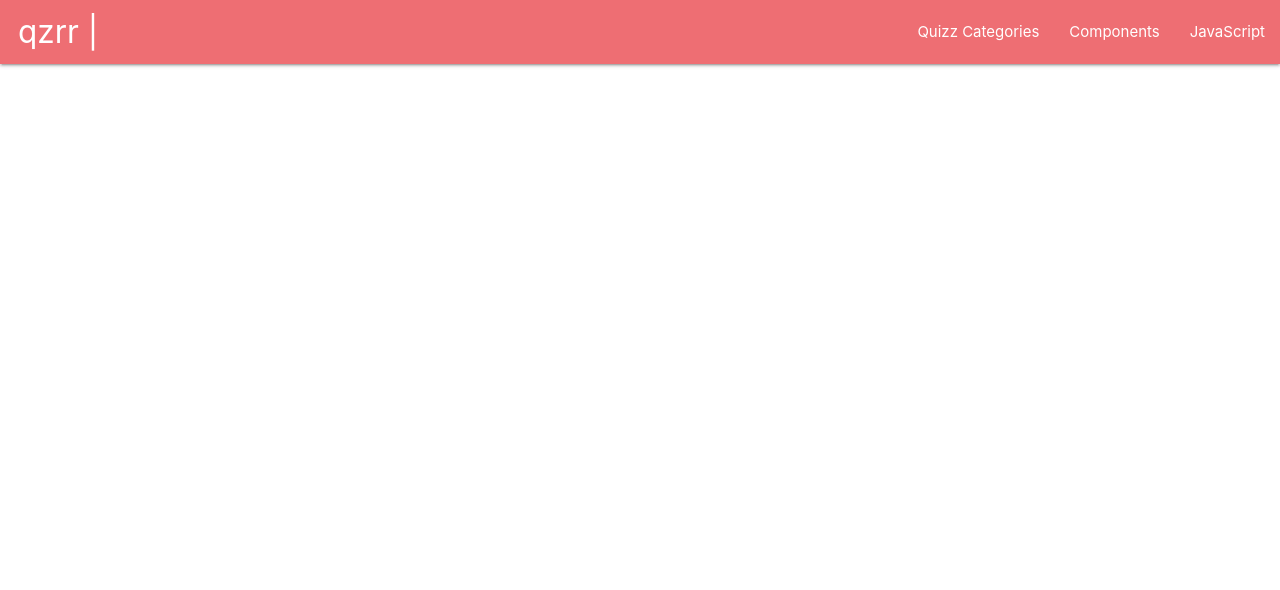
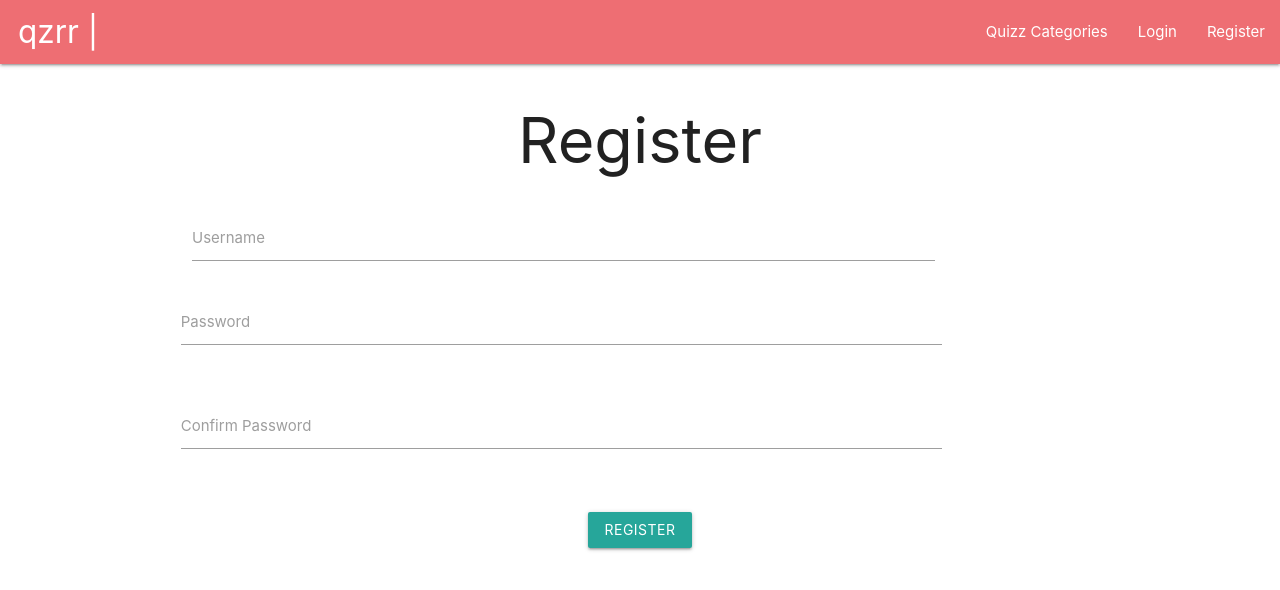
Before and after one commit to ivan40kalpazan40/react-quizzer, a React (Create React App) app: page /auth/register in a window 1280 px wide. Shown: the top 590 px of the page. Built offline with nearby package versions, Linux system fonts and the light colour scheme.

Commit message:
login and register with auth context state and reducer

```diff
--- a/package.json
+++ b/package.json
@@ -35,5 +35,6 @@
       "last 1 firefox version",
       "last 1 safari version"
     ]
-  }
+  },
+  "proxy": "http://localhost:3030/"
 }
--- a/src/App.js
+++ b/src/App.js
@@ -6,6 +6,8 @@ import Navbar from './components/Navbar';
 import Category from './components/Category';
 import Quizz from './components/Quizz';
 import Results from './components/Results';
+import Login from './components/Login';
+import Register from './components/Register';
 // import Footer from './components/Footer';
 function App() {
   return (
@@ -17,6 +19,8 @@ function App() {
         <Route path='/categories/:id/:name' element={<Category />} />
         <Route path='/quizz/:id/:difficulty' element={<Quizz />} />
         <Route path='/results' element={<Results />} />
+        <Route path='/auth/login' element={<Login />} />
+        <Route path='/auth/register' element={<Register />} />
       </Routes>
       {/* <Footer /> */}
     </main>
--- /dev/null
+++ b/src/components/Login/Login.js
@@ -0,0 +1,49 @@
+import { useContext } from 'react';
+import AuthContext from '../../context/authContext/authContext';
+
+const Login = () => {
+  const { login } = useContext(AuthContext);
+
+  const handleFormSubmit = async (e) => {
+    e.preventDefault();
+    const data = new FormData(e.target);
+    const username = data.get('username');
+    const password = data.get('password');
+    login({ username, password });
+    e.target.reset();
+  };
+  return (
+    <div className='center container'>
+      <h1>Login</h1>
+
+      <form className='col s12' method='POST' onSubmit={handleFormSubmit}>
+        <div className='row'>
+          <div className='input-field col s10'>
+            <input
+              id='username'
+              name='username'
+              type='text'
+              className='validate'
+            />
+            <label htmlFor='username'>Username</label>
+          </div>
+
+          <div className='row'>
+            <div className='input-field col s10'>
+              <input
+                id='password'
+                name='password'
+                type='password'
+                className='validate'
+              />
+              <label htmlFor='password'>Password</label>
+            </div>
+          </div>
+        </div>
+        <button className='waves-effect waves-light btn'>Login</button>
+      </form>
+    </div>
+  );
+};
+
+export default Login;
--- /dev/null
+++ b/src/components/Login/index.js
@@ -0,0 +1 @@
+export { default } from './Login';
--- a/src/components/Navbar/Navbar.js
+++ b/src/components/Navbar/Navbar.js
@@ -11,10 +11,10 @@ const Navbar = () => {
             <Link to='/categories'>Quizz Categories</Link>
           </li>
           <li>
-            <a href='#'>Components</a>
+            <Link to='/auth/login'>Login</Link>
           </li>
           <li>
-            <a href='collapsible.html'>JavaScript</a>
+            <Link to='/auth/register'>Register</Link>
           </li>
         </ul>
       </div>
--- /dev/null
+++ b/src/components/Register/Register.js
@@ -0,0 +1,61 @@
+import { useContext } from 'react';
+import AuthContext from '../../context/authContext/authContext';
+
+const Register = () => {
+  const { register } = useContext(AuthContext);
+
+  const handleFormSubmit = async (e) => {
+    e.preventDefault();
+    const data = new FormData(e.target);
+    const username = data.get('username');
+    const password = data.get('password');
+    const confirmPassword = data.get('confirmPassword');
+    register({ username, password, confirmPassword });
+    e.target.reset();
+  };
+
+  return (
+    <div className='center container'>
+      <h1>Register</h1>
+      <form className='col s12' method='POST' onSubmit={handleFormSubmit}>
+        <div className='row'>
+          <div className='input-field col s10'>
+            <input
+              id='username'
+              type='text'
+              name='username'
+              className='validate'
+            />
+            <label htmlFor='username'>Username</label>
+          </div>
+
+          <div className='row'>
+            <div className='input-field col s10'>
+              <input
+                id='password'
+                name='password'
+                type='password'
+                className='validate'
+              />
+              <label htmlFor='password'>Password</label>
+            </div>
+          </div>
+          <div className='row'>
+            <div className='input-field col s10'>
+              <input
+                id='confirmPassword'
+                name='confirmPassword'
+                type='password'
+                className='validate'
+              />
+              <label htmlFor='confirmPassword'>Confirm Password</label>
+            </div>
+          </div>
+        </div>
+        <button className='waves-effect waves-light btn'>Register</button>
+      </form>
+    </div>
+  );
+};
+
+export default Register;
--- /dev/null
+++ b/src/components/Register/index.js
@@ -0,0 +1 @@
+export { default } from './Register';
--- /dev/null
+++ b/src/context/authContext/authContext.js
@@ -0,0 +1,3 @@
+import { createContext } from 'react';
+const AuthContext = createContext();
+export default AuthContext;
--- /dev/null
+++ b/src/context/authContext/authReducer.js
@@ -0,0 +1,35 @@
+export default (state, action) => {
+  switch (action.type) {
+    case 'LOAD_USER':
+      return {
+        ...state,
+        loading: false,
+        isAuthenticated: true,
+        user: action.payload,
+      };
+    case 'USER_LOGIN':
+    case 'USER_REGISTER':
+      localStorage.setItem(`token`, action.payload);
+      return {
+        ...state,
+        loading: false,
+        token: action.payload,
+        isAuthenticated: true,
+      };
+    case 'LOGIN_ERROR':
+    case 'REGISTER_ERROR':
+      localStorage.removeItem('token');
+      return {
+        ...state,
+        loading: false,
+        isAuthenticated: false,
+        token: null,
+        user: null,
+        error: action.payload,
+      };
+    case 'CLEAR_ERRORS':
+      return { ...state, error: null };
+    default:
+      return state;
+  }
+};
--- /dev/null
+++ b/src/context/authContext/authState.js
@@ -0,0 +1,91 @@
+import { useReducer } from 'react';
+import authReducer from './authReducer';
+import AuthContext from './authContext';
+
+const AuthStateProvider = (props) => {
+  const initialState = {
+    isAuthenticated: false,
+    loading: true,
+    token: localStorage.getItem('token'),
+    user: null,
+    error: null,
+  };
+
+  const [state, dispatch] = useReducer(authReducer, initialState);
+
+  // loadUser
+  const loadUser = async () => {
+    let headers = { 'Content-Type': 'application/json' };
+    if (localStorage.token) {
+      headers['x-auth-token'] = localStorage.token;
+    } else {
+      headers['x-auth-token'] = null;
+    }
+    try {
+      const res = await fetch('/auth', { headers });
+      const user = await res.json();
+      dispatch({ type: 'LOAD_USER', payload: user });
+    } catch (err) {
+      console.log(err.message);
+      dispatch({ type: 'AUTH_ERROR' });
+    }
+  };
+
+  // Log user
+  const login = async (formData) => {
+    try {
+      const res = await fetch('/auth/login', {
+        method: 'POST',
+        headers: { 'Content-Type': 'application/json' },
+        body: JSON.stringify(formData),
+      });
+      const resolved = await res.json();
+      if (!res.ok) throw new Error(resolved);
+      const token = await resolved;
+      dispatch({ type: 'USER_LOGIN', payload: token });
+      loadUser();
+    } catch (err) {
+      console.log(`Login error from state `, err.message);
+      dispatch({ type: 'LOGIN_ERROR', payload: err.message });
+    }
+  };
+
+  // register user
+  const register = async (formData) => {
+    try {
+      const res = await fetch(`/auth/register`, {
+        method: 'POST',
+        body: JSON.stringify(formData),
+        headers: { 'Content-Type': 'application/json' },
+      });
+      const response = await res.json();
+      if (!res.ok) throw new Error(response);
+      console.log(`success response from register`, response);
+      dispatch({ type: 'USER_REGISTER', payload: response });
+    } catch (err) {
+      console.log(`Register error from state: `, err.message);
+      dispatch({ type: 'REGISTER_ERROR', payload: err.message });
+    }
+  };
+
+  // clear errors
+  const clearErrors = () => dispatch({ type: 'CLEAR_ERRORS' });
+
+  return (
+    <AuthContext.Provider
+      value={{
+        isAuthenticated: state.isAuthenticated,
+        loading: state.loading,
+        token: state.token,
+        user: state.user,
+        error: state.error,
+        login,
+        register,
+      }}
+    >
+      {props.children}
+    </AuthContext.Provider>
+  );
+};
+
+export default AuthStateProvider;
--- a/src/index.js
+++ b/src/index.js
@@ -2,13 +2,16 @@ import React from 'react';
 import ReactDOM from 'react-dom';
 import { BrowserRouter } from 'react-router-dom';
 import QuizzStateProvider from './context/quizzContext/quizzState';
+import AuthStateProvider from './context/authContext/authState';
 import App from './App';
 
 ReactDOM.render(
-  <QuizzStateProvider>
-    <BrowserRouter>
-      <App />
-    </BrowserRouter>
-  </QuizzStateProvider>,
+  <AuthStateProvider>
+    <QuizzStateProvider>
+      <BrowserRouter>
+        <App />
+      </BrowserRouter>
+    </QuizzStateProvider>
+  </AuthStateProvider>,
   document.getElementById('root')
 );
```
